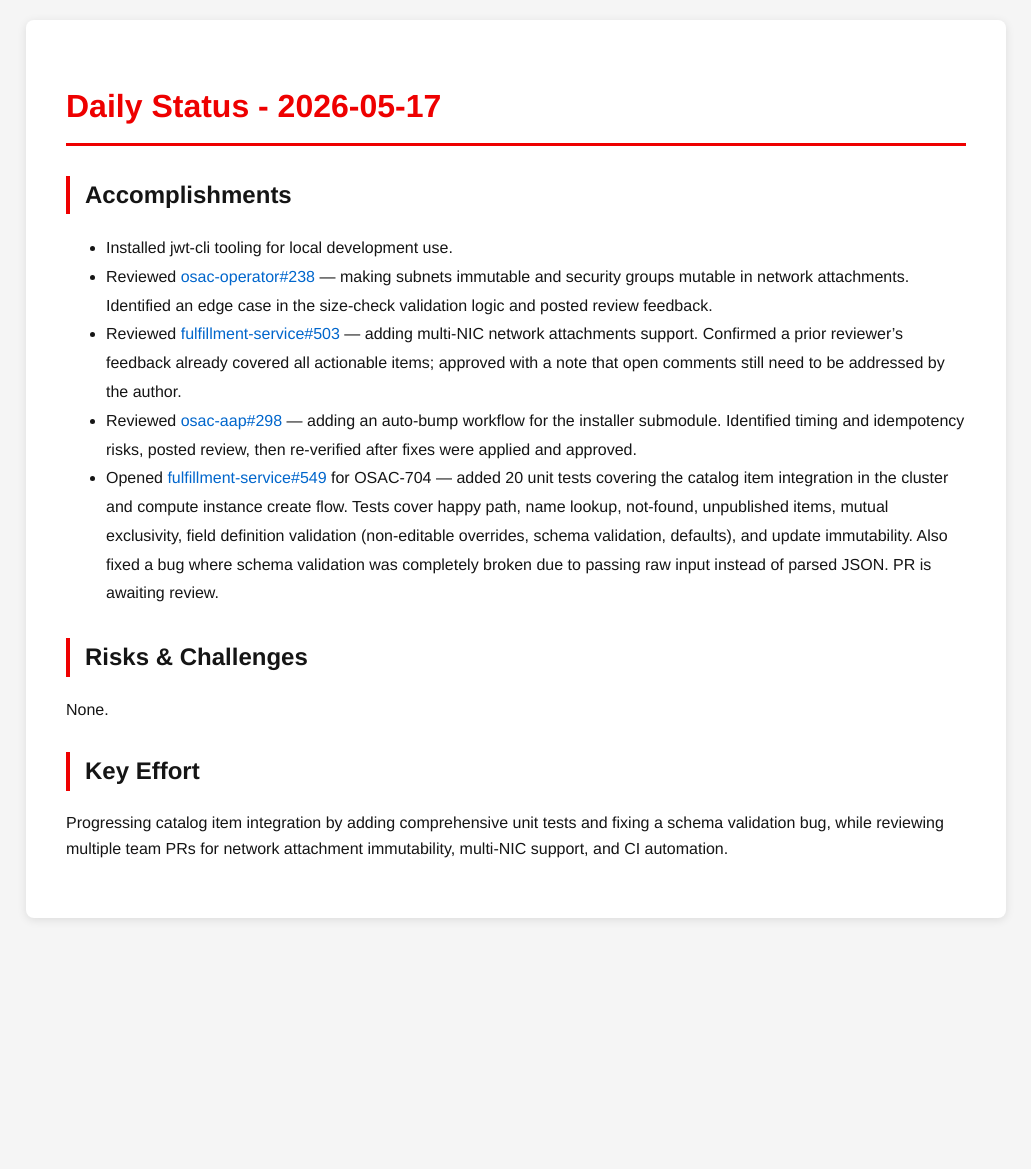
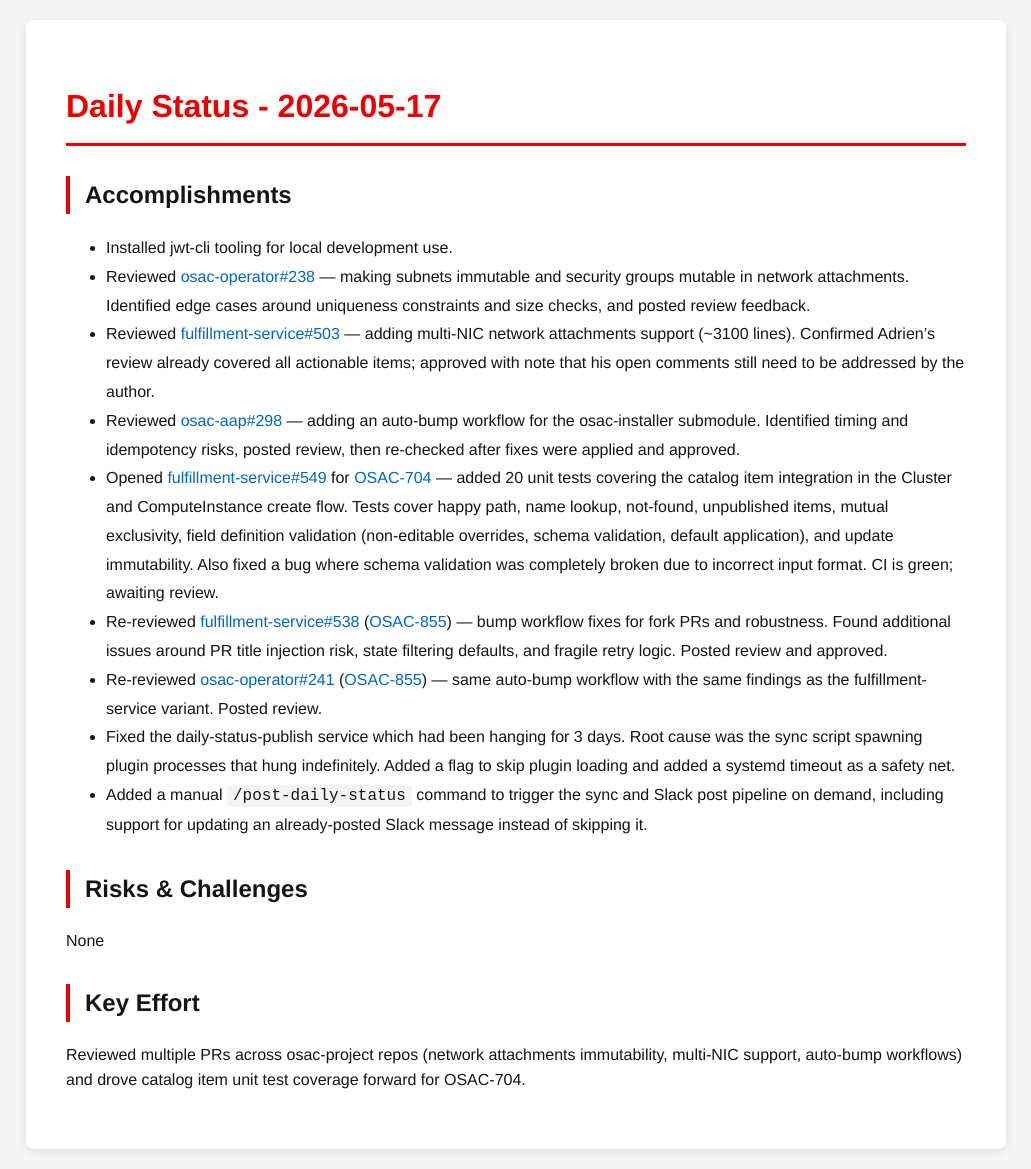
Before and after one commit to tzvatot/daily-status, a Jekyll site: the page built from 2026-05-17.md, in a window 1280 px wide. Shown: the whole page, without its empty margins (124-1155 px from the left). Built offline with Jekyll 4.4.1, drawn with Linux system fonts in a browser that asks for light colours; before the commit the page ends 938 px from its top, so only the background shows below that.

Commit message:
Daily status update - 2026-05-17

```diff
--- a/2026-05-17.md
+++ b/2026-05-17.md
@@ -8,13 +8,17 @@ date: 2026-05-17
 
 ## Accomplishments
 - Installed jwt-cli tooling for local development use.
-- Reviewed [osac-operator#238](https://github.com/osac-project/osac-operator/pull/238) — making subnets immutable and security groups mutable in network attachments. Identified an edge case in the size-check validation logic and posted review feedback.
-- Reviewed [fulfillment-service#503](https://github.com/osac-project/fulfillment-service/pull/503) — adding multi-NIC network attachments support. Confirmed a prior reviewer's feedback already covered all actionable items; approved with a note that open comments still need to be addressed by the author.
-- Reviewed [osac-aap#298](https://github.com/osac-project/osac-aap/pull/298) — adding an auto-bump workflow for the installer submodule. Identified timing and idempotency risks, posted review, then re-verified after fixes were applied and approved.
-- Opened [fulfillment-service#549](https://github.com/osac-project/fulfillment-service/pull/549) for OSAC-704 — added 20 unit tests covering the catalog item integration in the cluster and compute instance create flow. Tests cover happy path, name lookup, not-found, unpublished items, mutual exclusivity, field definition validation (non-editable overrides, schema validation, defaults), and update immutability. Also fixed a bug where schema validation was completely broken due to passing raw input instead of parsed JSON. PR is awaiting review.
+- Reviewed [osac-operator#238](https://github.com/osac-project/osac-operator/pull/238) — making subnets immutable and security groups mutable in network attachments. Identified edge cases around uniqueness constraints and size checks, and posted review feedback.
+- Reviewed [fulfillment-service#503](https://github.com/osac-project/fulfillment-service/pull/503) — adding multi-NIC network attachments support (~3100 lines). Confirmed Adrien's review already covered all actionable items; approved with note that his open comments still need to be addressed by the author.
+- Reviewed [osac-aap#298](https://github.com/osac-project/osac-aap/pull/298) — adding an auto-bump workflow for the osac-installer submodule. Identified timing and idempotency risks, posted review, then re-checked after fixes were applied and approved.
+- Opened [fulfillment-service#549](https://github.com/osac-project/fulfillment-service/pull/549) for [OSAC-704](https://redhat.atlassian.net/browse/OSAC-704) — added 20 unit tests covering the catalog item integration in the Cluster and ComputeInstance create flow. Tests cover happy path, name lookup, not-found, unpublished items, mutual exclusivity, field definition validation (non-editable overrides, schema validation, default application), and update immutability. Also fixed a bug where schema validation was completely broken due to incorrect input format. CI is green; awaiting review.
+- Re-reviewed [fulfillment-service#538](https://github.com/osac-project/fulfillment-service/pull/538) ([OSAC-855](https://redhat.atlassian.net/browse/OSAC-855)) — bump workflow fixes for fork PRs and robustness. Found additional issues around PR title injection risk, state filtering defaults, and fragile retry logic. Posted review and approved.
+- Re-reviewed [osac-operator#241](https://github.com/osac-project/osac-operator/pull/241) ([OSAC-855](https://redhat.atlassian.net/browse/OSAC-855)) — same auto-bump workflow with the same findings as the fulfillment-service variant. Posted review.
+- Fixed the daily-status-publish service which had been hanging for 3 days. Root cause was the sync script spawning plugin processes that hung indefinitely. Added a flag to skip plugin loading and added a systemd timeout as a safety net.
+- Added a manual `/post-daily-status` command to trigger the sync and Slack post pipeline on demand, including support for updating an already-posted Slack message instead of skipping it.
 
 ## Risks & Challenges
-None.
+None
 
 ## Key Effort
-Progressing catalog item integration by adding comprehensive unit tests and fixing a schema validation bug, while reviewing multiple team PRs for network attachment immutability, multi-NIC support, and CI automation.
+Reviewed multiple PRs across osac-project repos (network attachments immutability, multi-NIC support, auto-bump workflows) and drove catalog item unit test coverage forward for OSAC-704.
```
